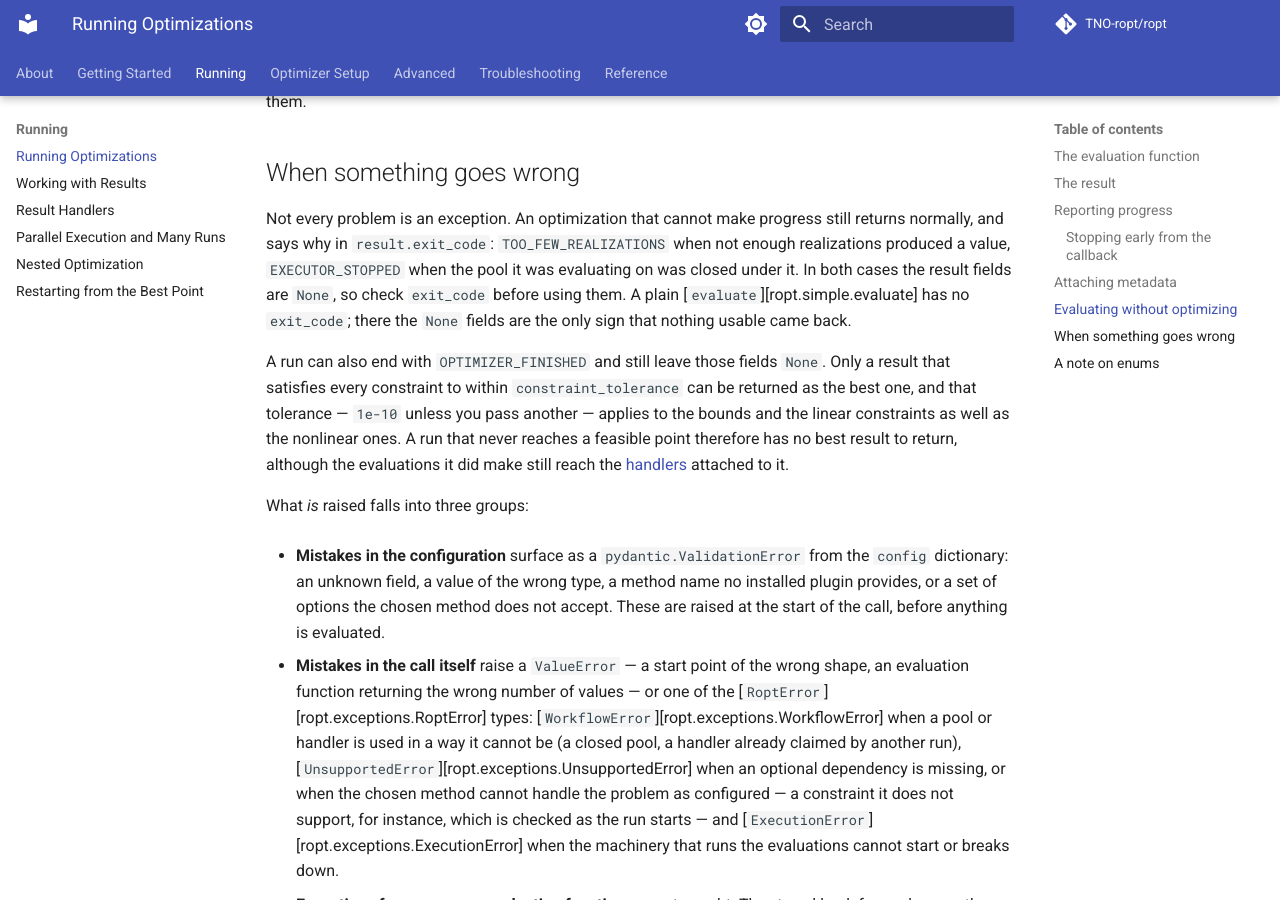
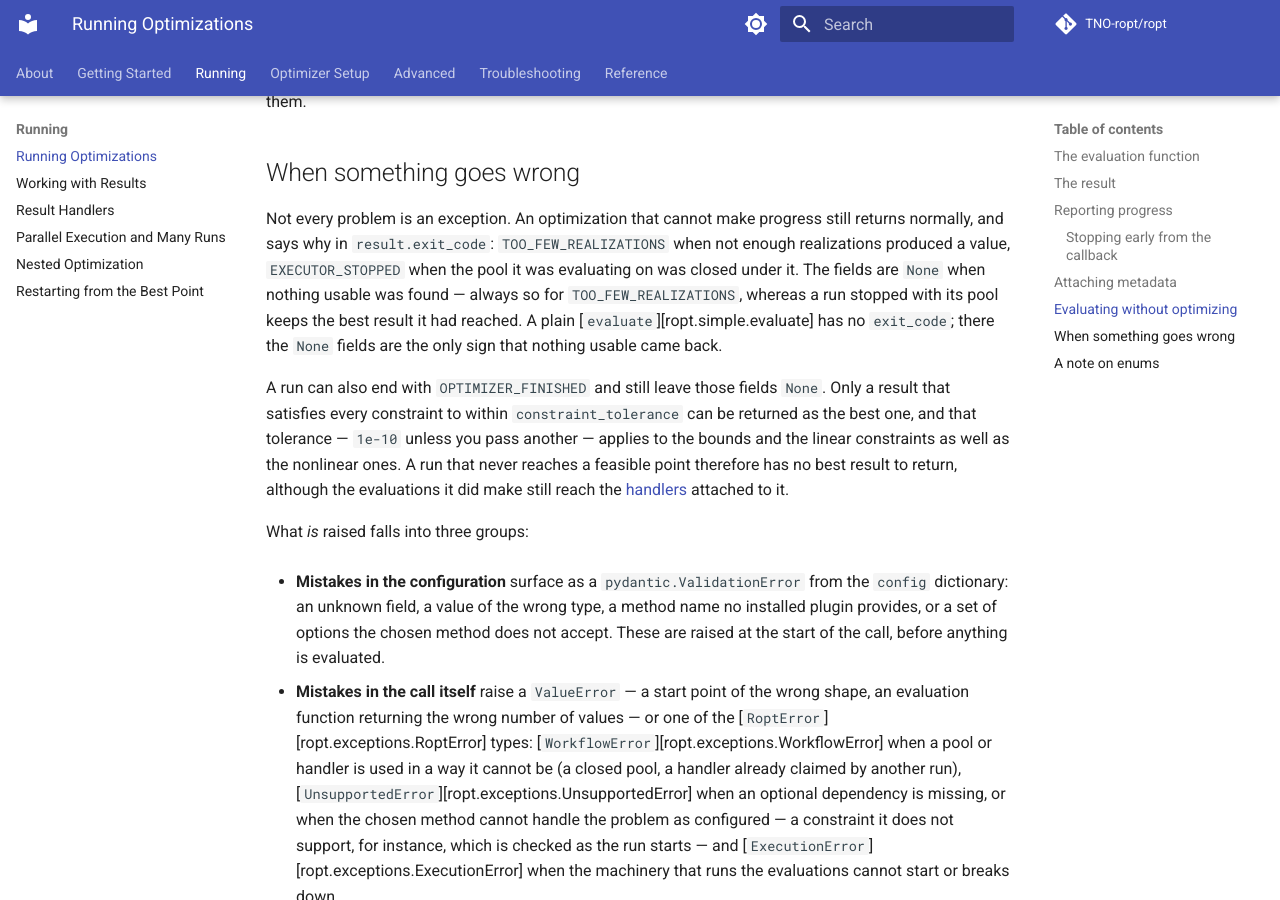
Before and after one commit to TNO-ropt/ropt, an MkDocs documentation site: the page built from docs/running/running.md, in a window 1280 px wide and 900 px high, scrolled down 4543 px. Built offline with MkDocs 1.6.1 and Material for MkDocs 9.7.7, drawn with Linux system fonts in a browser that asks for light colours; comment, search, counter and statistics services are not loaded; the version menu is left out.

Commit message:
Correct what a run stopped with its pool returns

```diff
--- a/docs/running/running.md
+++ b/docs/running/running.md
@@ -245,10 +245,12 @@ which evaluates a single vector and then a matrix of them.
 Not every problem is an exception. An optimization that cannot make progress
 still returns normally, and says why in `result.exit_code`:
 `TOO_FEW_REALIZATIONS` when not enough realizations produced a value,
-`EXECUTOR_STOPPED` when the pool it was evaluating on was closed under it. In
-both cases the result fields are `None`, so check `exit_code` before using
-them. A plain [`evaluate`][ropt.simple.evaluate] has no `exit_code`; there the
-`None` fields are the only sign that nothing usable came back.
+`EXECUTOR_STOPPED` when the pool it was evaluating on was closed under it. The
+fields are `None` when nothing usable was found — always so for
+`TOO_FEW_REALIZATIONS`, whereas a run stopped with its pool keeps the best
+result it had reached. A plain [`evaluate`][ropt.simple.evaluate] has no
+`exit_code`; there the `None` fields are the only sign that nothing usable came
+back.
 
 A run can also end with `OPTIMIZER_FINISHED` and still leave those fields
 `None`. Only a result that satisfies every constraint to within
```
Also changed, not shown: docs/running/parallel.md (+4 -4 lines).
